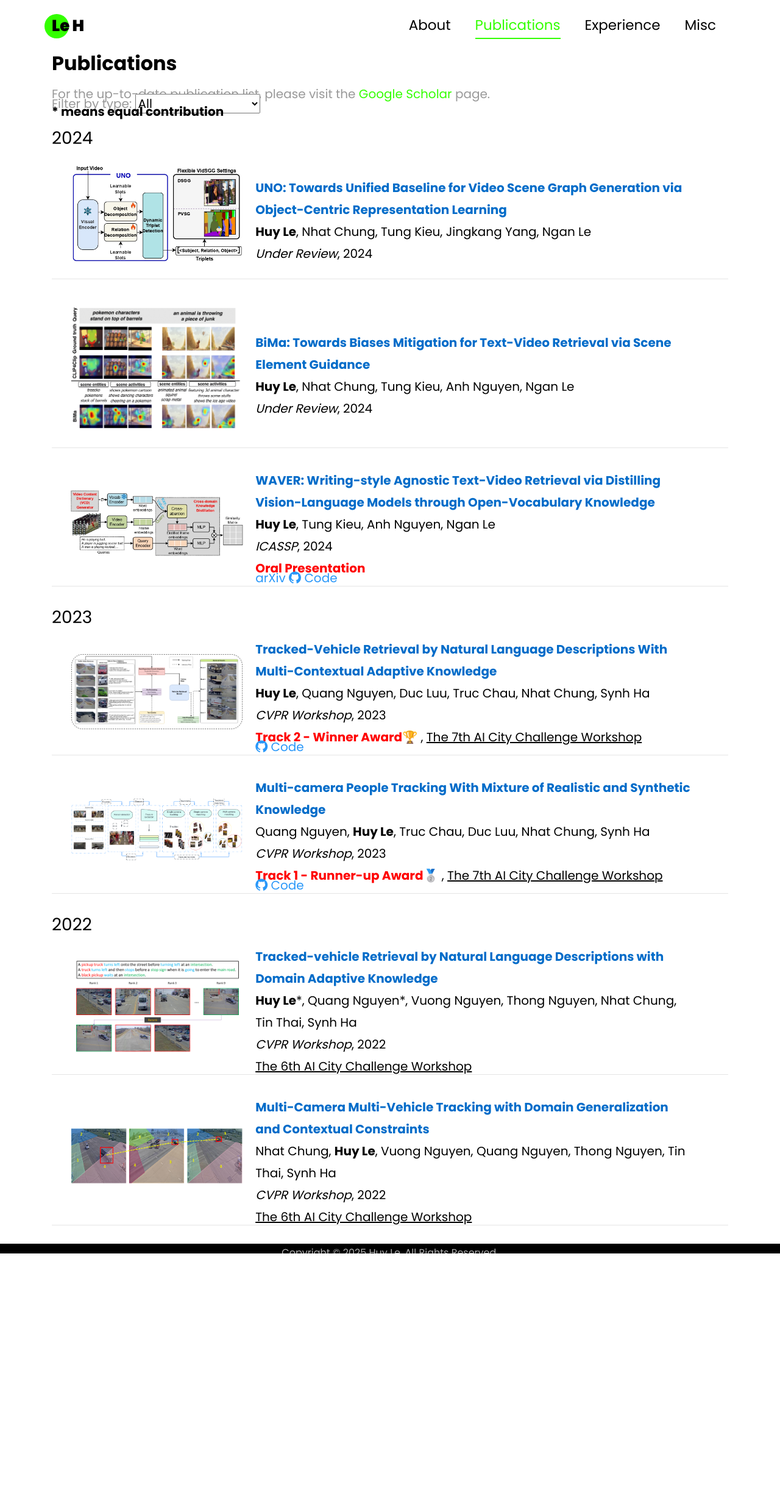
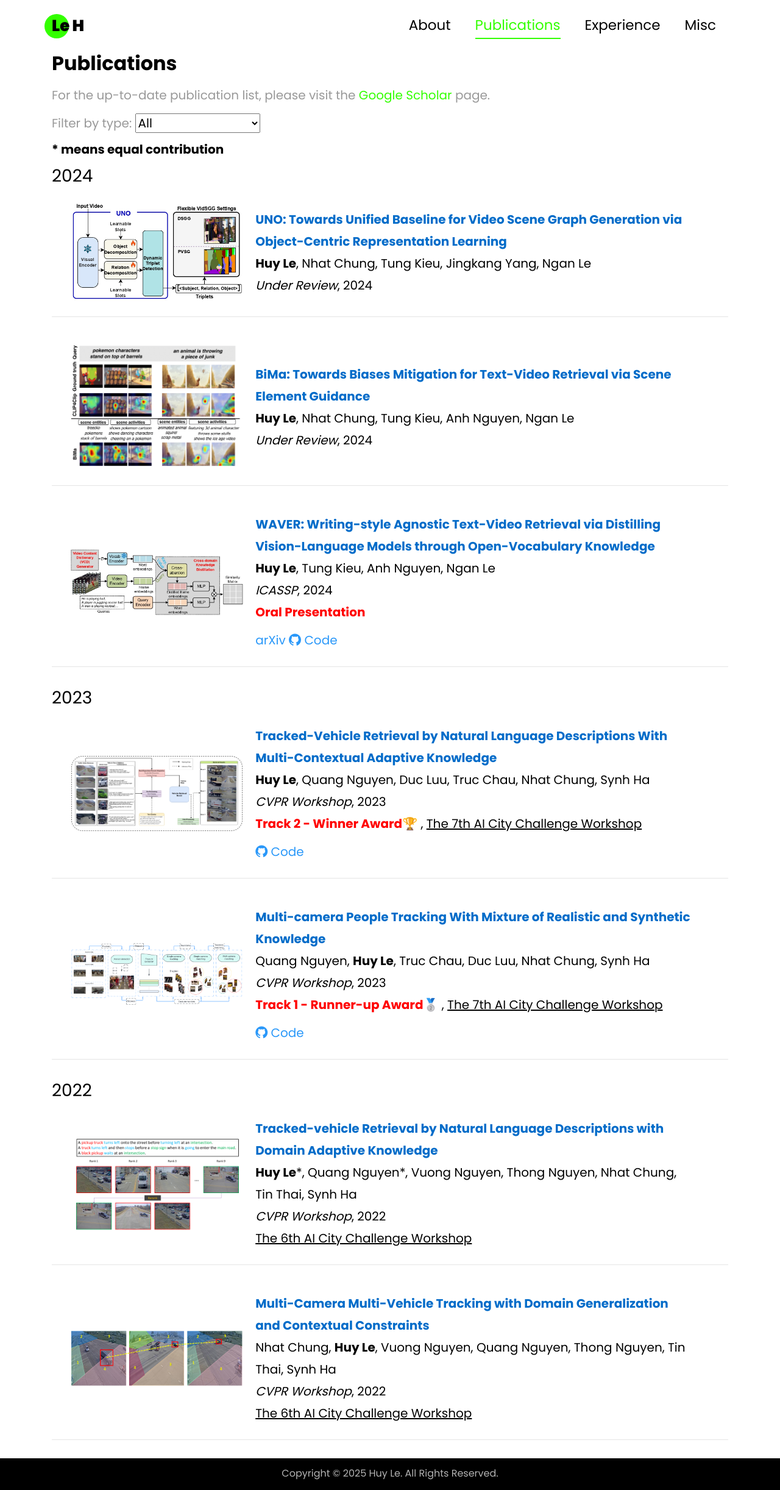
Before and after one commit to lehuy1611/lehuy1611.github.io, a Jekyll site: the page built from publication.html, in a window 1280 px wide. Shown: the whole page at 61% size. Built offline with Jekyll 4.4.1, drawn with Linux system fonts in a browser that asks for light colours; nearby versions of some CDN libraries; library files that are not in the unit come from our copies; a style sheet for code colours, icons or effects is not loaded; before the commit the page ends 2070 px from its top, so only the background shows below that.

Commit message:
edit main page

```diff
--- a/publication.html
+++ b/publication.html
@@ -28,8 +28,8 @@ layout: null
     <link href="https://cdn.jsdelivr.net/gh/jpswalsh/academicons@1/css/academicons.min.css" rel="stylesheet">
     <script src="https://ajax.googleapis.com/ajax/libs/jquery/3.6.0/jquery.min.js"></script>
     <style type="text/css">
-        p {margin-bottom: -1em;  margin-top: 0em;}
-       </style>
+        p { margin: 10px 0;}
+    </style>
 </head>
 
 <body data-spy="scroll" data-target=".site-navbar-target" data-offset="300">
```
